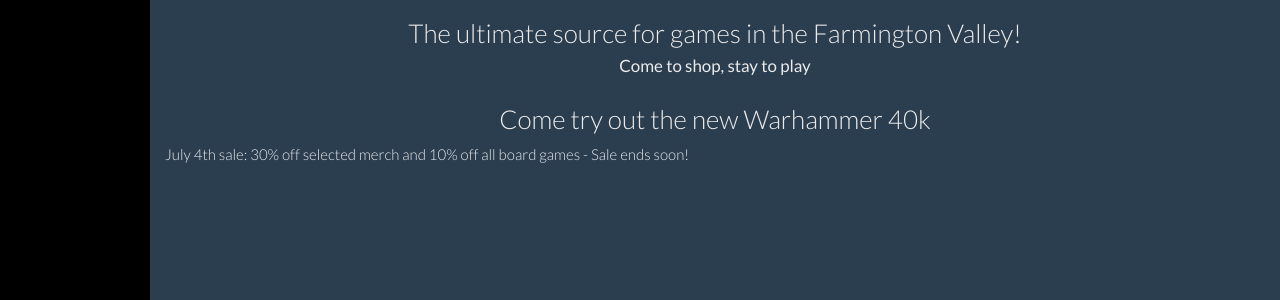
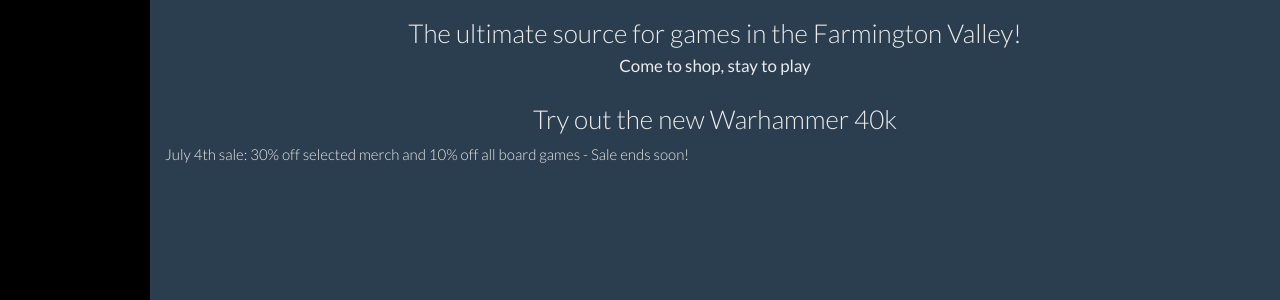
Before and after one commit to sew-admin/sew-admin, a Jekyll site: the page built from index.html, in a window 1280 px wide. Shown: the part 552-852 px from the top of the page. Built offline with Jekyll 4.4.1, drawn with Linux system fonts in a browser that asks for light colours; nearby versions of some CDN libraries.

Commit message:
Updated 'index.html' via CloudCannon

```diff
--- a/index.html
+++ b/index.html
@@ -17,6 +17,6 @@ carousel:
     caption:
 ---
 
-<h3 class="text-center editable">The ultimate source for games in the Farmington Valley!<br /><small>Come to shop, stay to play</small><br /><br />Come try out the new Warhammer 40k</h3>
+<h3 class="text-center editable">The ultimate source for games in the Farmington Valley!<br /><small>Come to shop, stay to play</small><br /><br />Try out the new Warhammer 40k</h3>
 
 <div class="editable"><p>July 4th sale: 30% off selected merch and 10% off all board games - Sale ends soon!</p></div>
```
